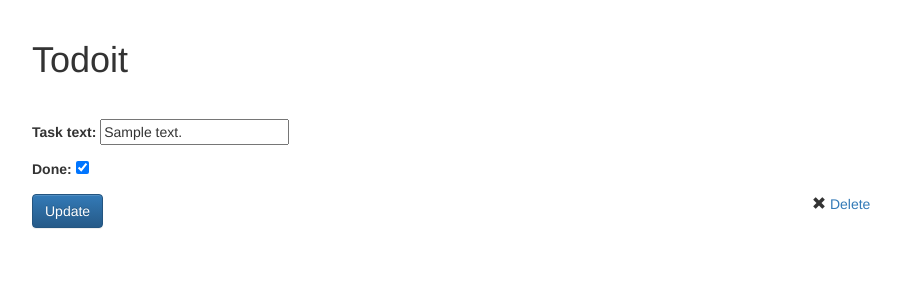
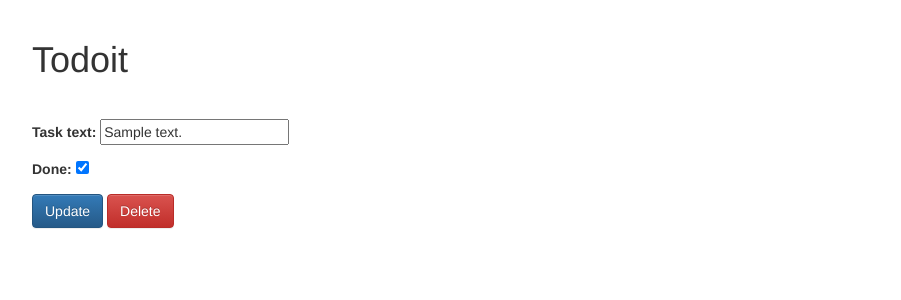
Before and after one commit to philratcliffe/todo, a Django app: page /todo/1/ in a window 1280 px wide. Shown: the top 300 px of the page, without its empty margins (38-939 px from the left). Run offline with Django 3.2, Linux system fonts and the light colour scheme; tables that the repository leaves empty hold one stand-in row (values such as "Sample post"); some libraries are stand-ins or nearby versions.

Commit message:
Moved and changed look of the Delete button on the update form.

```diff
--- a/todo/templates/todo/todo_update_form.html
+++ b/todo/templates/todo/todo_update_form.html
@@ -2,23 +2,19 @@
 
 {% block content %}
 
-    <form action="" method="post">{% csrf_token %}
+    <form class="form-horizontal" action="" method="post" enctyp="multipart/form-data">{% csrf_token %}
         {{ form.as_p }}
         <div class="row">
 
-            <div class="col-md-8">
+            <div class="col-md-4">
                 <div class="form-actions">
                     <button type="submit" class="btn btn-primary" >Update</button>
+                    <a href="{% url 'delete' todo.id %}" class="btn btn-danger"
+                        role="button">Delete</a>
                 </div>
-            </div>
-            <div class="col-md-4">
-                <span class="glyphicon glyphicon-remove"></span>
-                <a href="{% url 'delete' todo.id %}">Delete
-                </a>
             </div>
         </div>
     </form>
 
-    <br />
 
 {% endblock content %}
```
